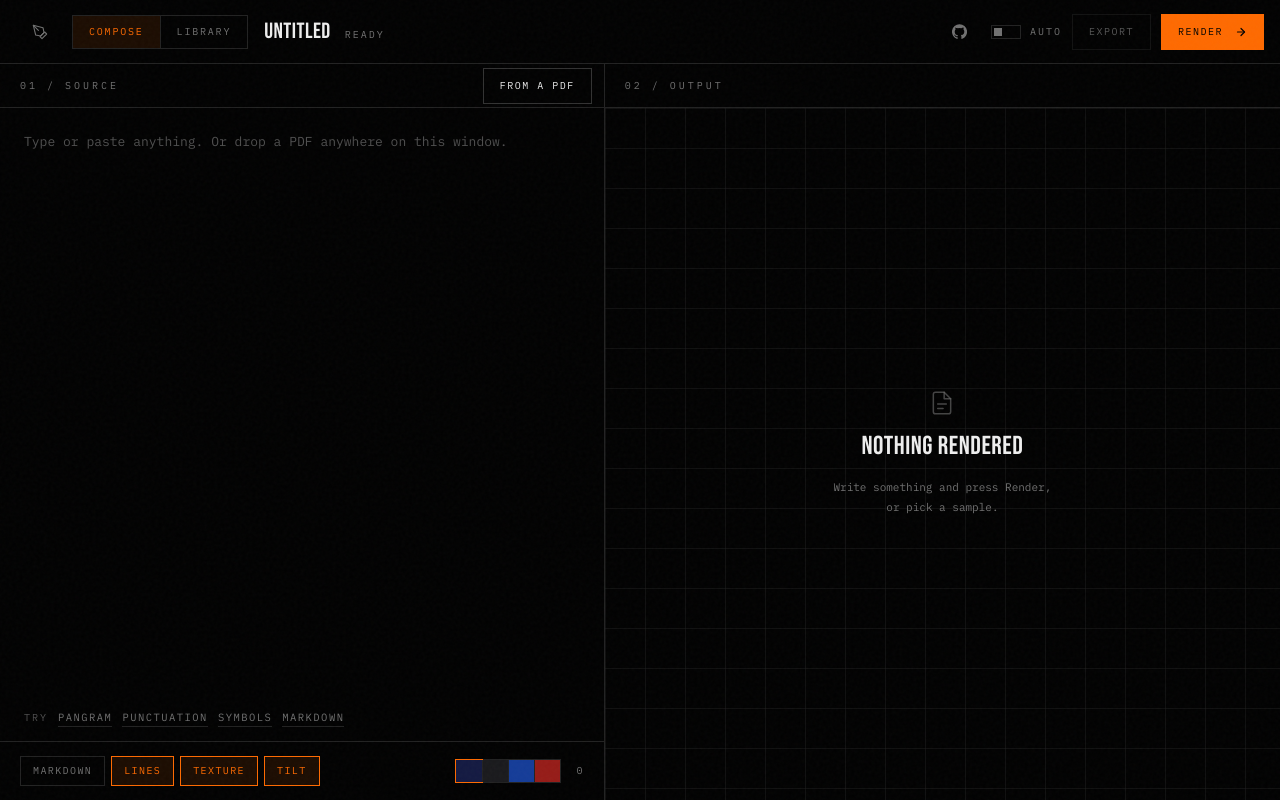
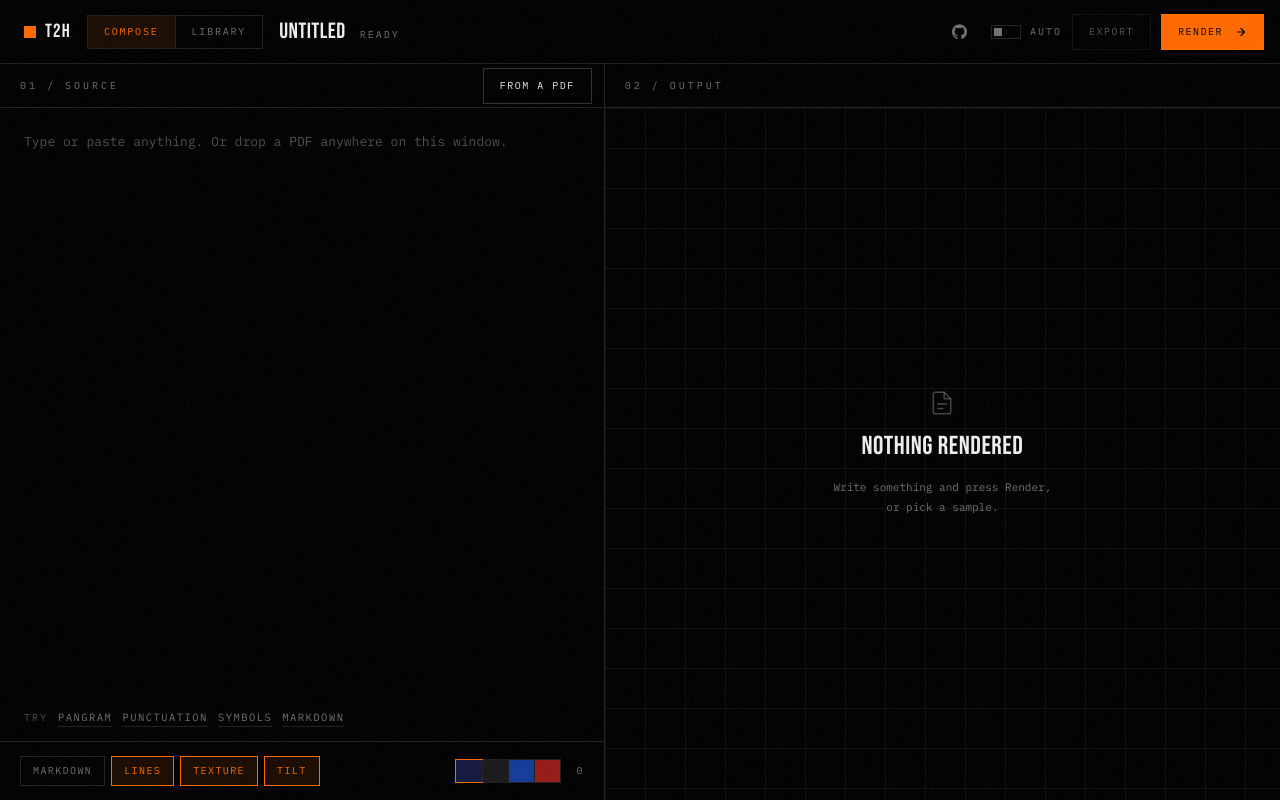
Before and after one commit to pranjalprateek6/Text2Hand, a Flask app: page /studio in a window 1280 px wide. Run offline with Flask 3, Linux system fonts and the light colour scheme; some libraries are stand-ins or nearby versions.

Commit message:
Contain library card titles, strip Markdown from titles, replace the logo
The library's card titles overflowed their cards and ran across the
neighbouring one. Two CSS facts stacked up: a grid item's min-width defaults
to auto, so a nowrap title set each card's minimum width to the title's full
length, and text-overflow does nothing on an inline span, so the ellipsis
never engaged either. min-width: 0 on the card, display: block on the
title.

Titles also showed raw Markdown: a converted document whose first line is a
bold header put its asterisks in the top bar and on the card. The title
derivation now strips emphasis markers and backticks, keeping single
underscores because Pranjal_Prateek is a name, not italics.

The pen-nib logo is replaced on both pages by the system's own kind of
mark: a solid accent square beside the wordmark, the one filled shape in a
design made of borders. The studio home link reads T2H in the display face.

```diff
--- a/static/app.js
+++ b/static/app.js
@@ -75,8 +75,15 @@ function setOptions(opts, ink) {
 /* ---------------------------------------------------------- title and count */
 
 function title() {
+  // First non-empty line, with Markdown markers stripped for display: the
+  // title of "# **Notes**" is "Notes", and a converted PDF's bold header
+  // must not show its asterisks in the bar or on a library card.
   const first = ($("text").value.split("\n").find((l) => l.trim()) || "").trim()
-    .replace(/^#+\s*/, "");
+    .replace(/^[#>\s-]+/, "")
+    // strip emphasis markers but keep single underscores: Pranjal_Prateek is
+    // a name, not italics
+    .replace(/(\*\*|__|[*`])/g, "")
+    .trim();
   return first ? (first.length > 40 ? first.slice(0, 40) + "…" : first) : "Untitled";
 }
 
--- a/static/landing.css
+++ b/static/landing.css
@@ -29,7 +29,6 @@
 }
 @media (min-width: 768px) { .topbar { padding: 0 48px; } }
 .topbar__brand { display: flex; align-items: center; gap: 10px; }
-.topbar__brand svg { width: 16px; height: 16px; }
 .topbar__name { font-family: var(--font-display); font-size: 20px; letter-spacing: 0.04em; text-transform: uppercase; }
 .topbar__nav { display: none; gap: 22px; margin-left: 10px; }
 @media (min-width: 900px) { .topbar__nav { display: flex; } }
--- a/static/studio.css
+++ b/static/studio.css
@@ -9,13 +9,16 @@ body { overflow: hidden; height: 100vh; }
 .main { flex: 1; min-width: 0; display: flex; flex-direction: column; }
 
 .bar__home {
-  display: grid; place-items: center;
-  width: 32px; height: 32px;
-  color: var(--muted-foreground);
+  display: flex; align-items: center; gap: 9px;
+  color: var(--foreground);
   transition: color 200ms var(--ease);
 }
 .bar__home:hover { color: var(--accent); }
-.bar__home svg { width: 16px; height: 16px; }
+.bar__wordmark {
+  font-family: var(--font-display);
+  font-size: 19px; letter-spacing: 0.06em;
+  line-height: 1;
+}
 
 .bar__tabs { display: flex; border: 1px solid var(--border); }
 .tab {
@@ -290,6 +293,11 @@ select.mini { max-width: 190px; cursor: pointer; }
 .cardlet {
   appearance: none;
   display: flex; flex-direction: column;
+  /* grid items default to min-width auto, so a nowrap title used to set the
+     card's minimum width to the title's full length: cards overflowed their
+     tracks and titles overlapped the neighbouring card */
+  min-width: 0;
+  overflow: hidden;
   padding: 0;
   border: 1px solid var(--border);
   background: none;
@@ -302,8 +310,9 @@ select.mini { max-width: 190px; cursor: pointer; }
 .cardlet:hover { border-color: var(--accent); }
 .cardlet__thumb { aspect-ratio: 2632 / 3722; max-height: 210px; overflow: hidden; background: var(--input); display: grid; place-items: center; font-family: var(--font-mono); font-size: 10px; color: var(--muted-foreground); }
 .cardlet__thumb img { width: 100%; height: 100%; object-fit: cover; object-position: top; }
-.cardlet__meta { padding: 12px 13px 13px; border-top: 1px solid var(--border); }
-.cardlet__title { font-family: var(--font-mono); font-size: 11px; white-space: nowrap; overflow: hidden; text-overflow: ellipsis; transition: color 200ms var(--ease); }
+.cardlet__meta { padding: 12px 13px 13px; border-top: 1px solid var(--border); min-width: 0; }
+/* display block, because text-overflow does nothing on an inline span */
+.cardlet__title { display: block; font-family: var(--font-mono); font-size: 11px; white-space: nowrap; overflow: hidden; text-overflow: ellipsis; transition: color 200ms var(--ease); }
 .cardlet:hover .cardlet__title { color: var(--accent); }
 .cardlet__sub { display: flex; align-items: center; justify-content: space-between; margin-top: 6px; font-family: var(--font-mono); font-size: 9.5px; text-transform: uppercase; letter-spacing: 0.16em; color: color-mix(in oklch, var(--muted-foreground) 70%, transparent); }
 .cardlet__del { appearance: none; border: 0; background: none; padding: 2px; color: inherit; cursor: pointer; transition: color 160ms var(--ease); }
--- a/static/style.css
+++ b/static/style.css
@@ -126,6 +126,15 @@ img { max-width: 100%; height: auto; display: block; }
 .mono { font-family: var(--font-mono); }
 .dim { color: var(--muted-foreground); }
 
+/* The mark: a solid accent square. In a system built from borders, mono
+   labels and one orange, the logo is the one filled shape, not a picture. */
+.brandmark {
+  display: inline-block;
+  width: 12px; height: 12px;
+  background: var(--accent);
+  flex: none;
+}
+
 
 /* --------------------------------------------------------------------------
    Buttons: bordered, mono, uppercase. No fills except the one CTA.
--- a/templates/landing.html
+++ b/templates/landing.html
@@ -21,10 +21,7 @@
        phones and doubled the navigation on desktop -->
   <header class="topbar">
     <a class="topbar__brand" href="/" aria-label="Text2Hand">
-      <svg viewBox="0 0 24 24" fill="none" stroke="currentColor" stroke-width="1.6"
-           stroke-linecap="round" stroke-linejoin="round" aria-hidden="true">
-        <path d="M12 19l7-7 3 3-7 7-3-3z"/><path d="M18 13l-1.5-7.5L2 2l3.5 14.5L13 18l5-5z"/><path d="M2 2l7.586 7.586"/>
-      </svg>
+      <span class="brandmark" aria-hidden="true"></span>
       <span class="topbar__name">Text2Hand</span>
     </a>
     <nav class="topbar__nav" aria-label="Sections">
--- a/templates/studio.html
+++ b/templates/studio.html
@@ -22,10 +22,8 @@
     <!-- --------------------------------------------------------- top bar -->
     <header class="bar">
       <a class="bar__home" href="/" title="Back to the front" aria-label="Home">
-        <svg viewBox="0 0 24 24" fill="none" stroke="currentColor" stroke-width="1.6"
-             stroke-linecap="round" stroke-linejoin="round" aria-hidden="true">
-          <path d="M12 19l7-7 3 3-7 7-3-3z"/><path d="M18 13l-1.5-7.5L2 2l3.5 14.5L13 18l5-5z"/><path d="M2 2l7.586 7.586"/>
-        </svg>
+        <span class="brandmark" aria-hidden="true"></span>
+        <span class="bar__wordmark">T2H</span>
       </a>
 
       <nav class="bar__tabs" aria-label="Views">
```
